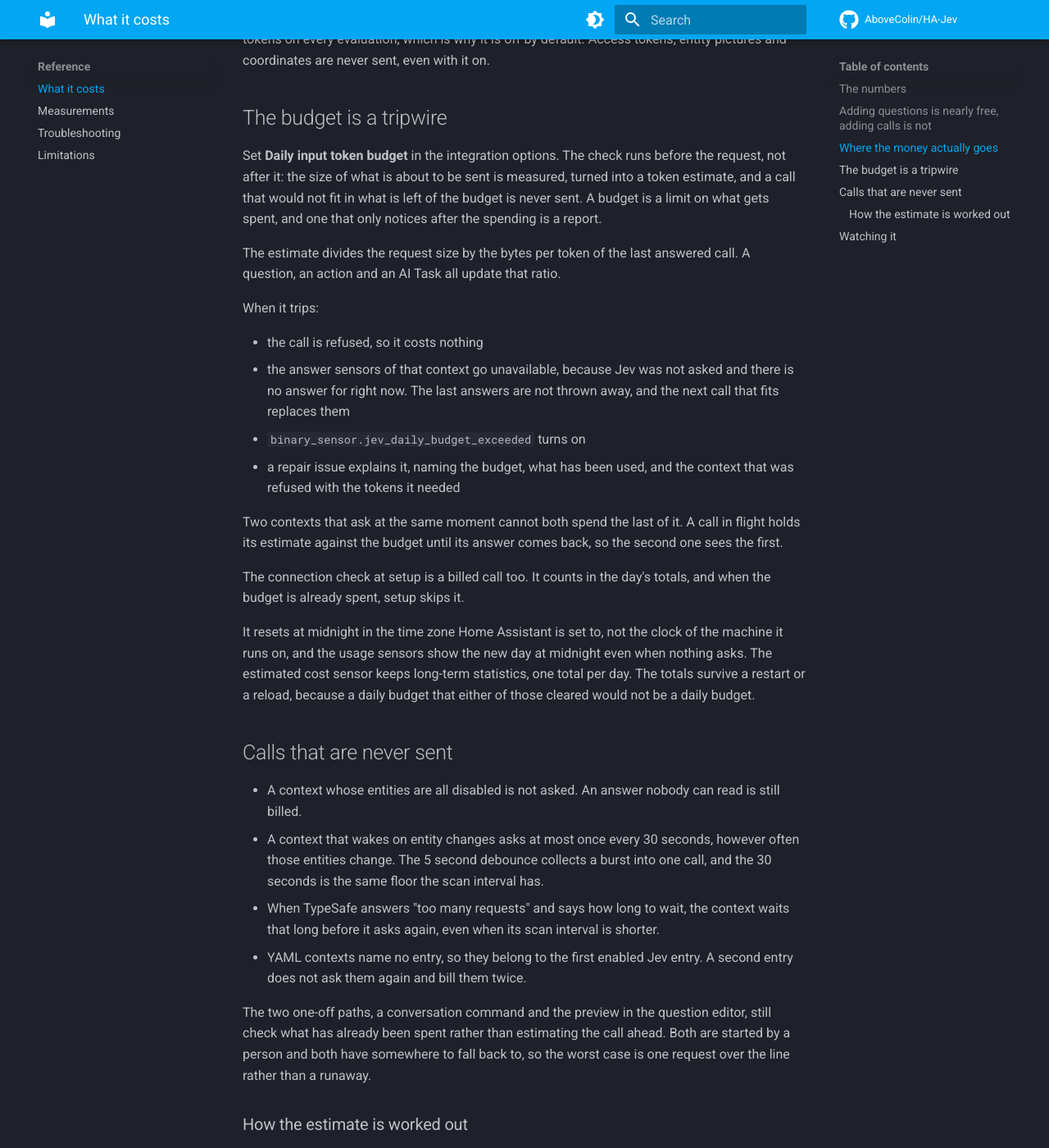
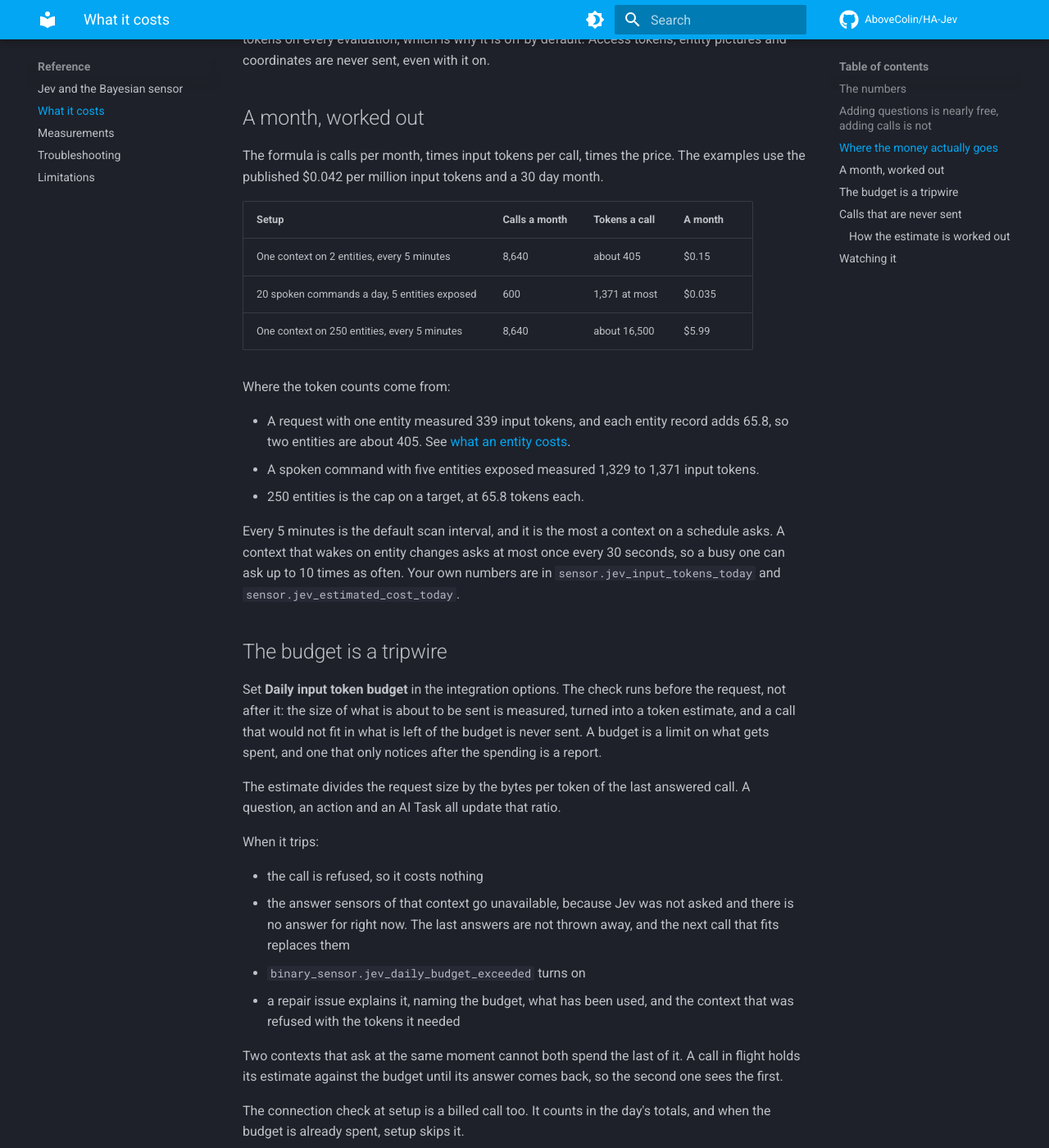
Before and after one commit to AboveColin/HA-Jev, an MkDocs documentation site: the page built from site-docs/cost.md, in a window 1280 px wide and 1400 px high, scrolled down 1382 px. Shown: the whole window at 82% size. Built offline with MkDocs 1.6.1 and Material for MkDocs 9.7.7, drawn with Linux system fonts in a browser that asks for light colours; comment, search, counter and statistics services are not loaded; some of the changed text lies outside the part shown.

Commit message:
The docs cover calibration, the LLM tools, the ask-back, a month of cost and the Bayesian sensor

```diff
--- a/mkdocs.yml
+++ b/mkdocs.yml
@@ -62,7 +62,7 @@
         A Home Assistant custom integration, installed through HACS. Questions become
         sensors: a probability, one of a set of options, or a number on a scale. Four
         actions (jev.noul, jev.choice, jev.score, jev.ask) answer inside an
-        automation, an AI Task entity answers ai_task.generate_data, and a
+        automation, jev.calibrate fits a threshold from history, an AI Task entity answers ai_task.generate_data, and a
         conversation agent handles Assist. Every call is billed in input tokens
         against an optional daily budget.
       sections:
@@ -79,10 +79,13 @@
           - actions.md: The four actions, their fields and their response variables
           - ai-task.md: The ai_task.generate_data entity and the structures it accepts
           - examples.md: Worked automations
+          - calibrate.md: jev.calibrate, a threshold measured from recorder history
         Voice:
           - conversation.md: The Assist conversation agent and what it will not control
+          - llm-tools.md: The jev__noul and jev__choice tools for other LLM agents
         Reference:
-          - cost.md: Token billing, the usage sensors and the daily budget
+          - bayesian.md: When to use Jev and when the Bayesian binary sensor
+          - cost.md: Token billing, the usage sensors, a month worked out and the daily budget
           - measurements.md: Latency and answer quality measured against the live API
           - troubleshooting.md: Debug logging and the common failures
           - limitations.md: What Jev does not do
@@ -119,9 +122,12 @@
       - Actions: actions.md
       - AI Task: ai-task.md
       - Examples: examples.md
+      - Tuning a threshold: calibrate.md
   - Voice:
       - Conversation agent: conversation.md
+      - Tools for other LLM agents: llm-tools.md
   - Reference:
+      - Jev and the Bayesian sensor: bayesian.md
       - What it costs: cost.md
       - Measurements: measurements.md
       - Troubleshooting: troubleshooting.md
--- a/site-docs/cost.md
+++ b/site-docs/cost.md
@@ -42,6 +42,29 @@
 `include_attributes` sends every attribute as well. A weather forecast runs to
 thousands of tokens on every evaluation, which is why it is off by default. Access
 tokens, entity pictures and coordinates are never sent, even with it on.
+
+## A month, worked out
+
+The formula is calls per month, times input tokens per call, times the price. The
+examples use the published $0.042 per million input tokens and a 30 day month.
+
+| Setup | Calls a month | Tokens a call | A month |
+|---|---|---|---|
+| One context on 2 entities, every 5 minutes | 8,640 | about 405 | $0.15 |
+| 20 spoken commands a day, 5 entities exposed | 600 | 1,371 at most | $0.035 |
+| One context on 250 entities, every 5 minutes | 8,640 | about 16,500 | $5.99 |
+
+Where the token counts come from:
+
+- A request with one entity measured 339 input tokens, and each entity record adds
+  65.8, so two entities are about 405. See [what an entity costs](measurements.md#what-an-entity-costs).
+- A spoken command with five entities exposed measured 1,329 to 1,371 input tokens.
+- 250 entities is the cap on a target, at 65.8 tokens each.
+
+Every 5 minutes is the default scan interval, and it is the most a context on a
+schedule asks. A context that wakes on entity changes asks at most once every 30
+seconds, so a busy one can ask up to 10 times as often. Your own numbers are in
+`sensor.jev_input_tokens_today` and `sensor.jev_estimated_cost_today`.
 
 ## The budget is a tripwire
 
@@ -89,10 +112,10 @@
 - YAML contexts name no entry, so they belong to the first enabled Jev entry. A
   second entry does not ask them again and bill them twice.
 
-The two one-off paths, a conversation command and the preview in the question editor,
-still check what has already been spent rather than estimating the call ahead. Both
-are started by a person and both have somewhere to fall back to, so the worst case is
-one request over the line rather than a runaway.
+A conversation command, an action and an AI Task estimate their call ahead, like a
+context does. The preview in the question editor checks only what has already been
+spent. A person starts it and it has nothing to fall back to, so the worst case is one
+request over the line rather than a runaway.
 
 ### How the estimate is worked out
 
```
Also changed, not shown: site-docs/actions.md (+6 -0 lines), site-docs/bayesian.md (added, +73 -0 lines), site-docs/calibrate.md (added, +80 -0 lines), site-docs/conversation.md (+22 -1 lines), site-docs/limitations.md (+21 -0 lines), site-docs/llm-tools.md (added, +47 -0 lines).
